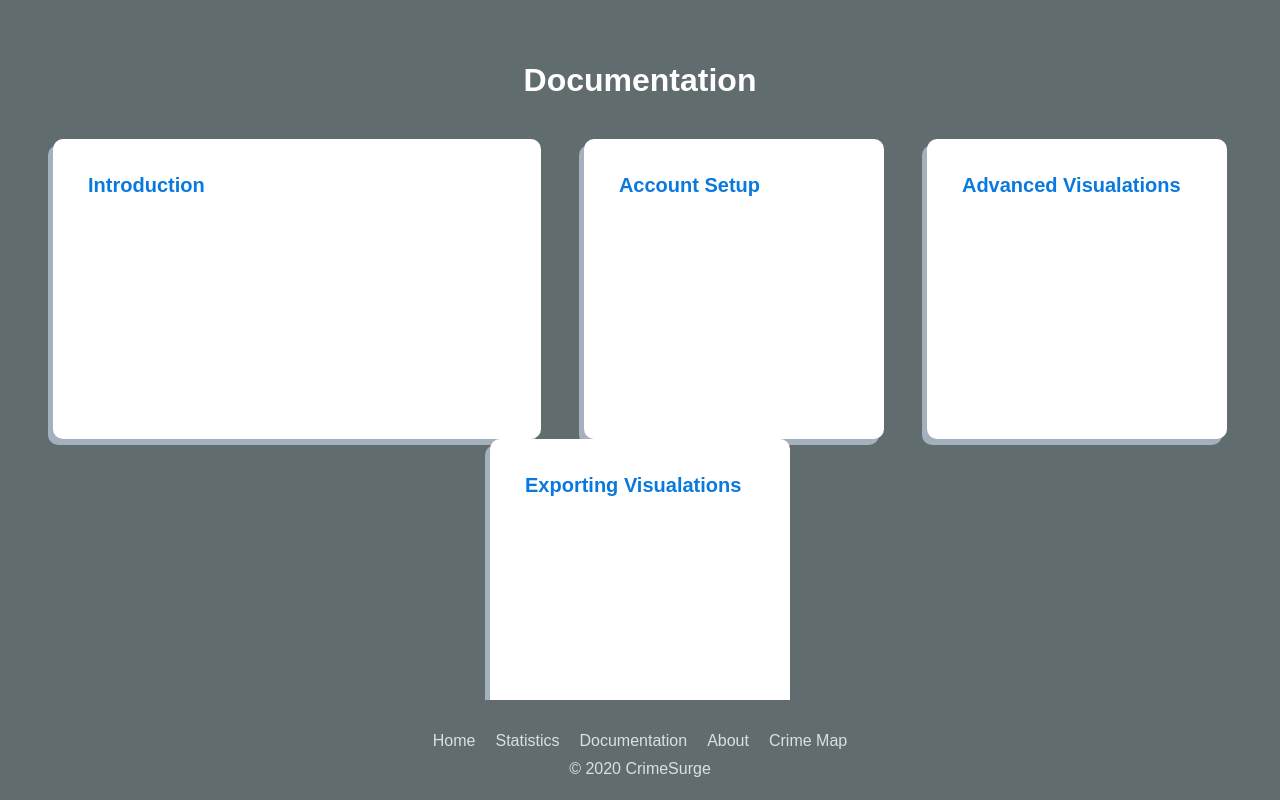
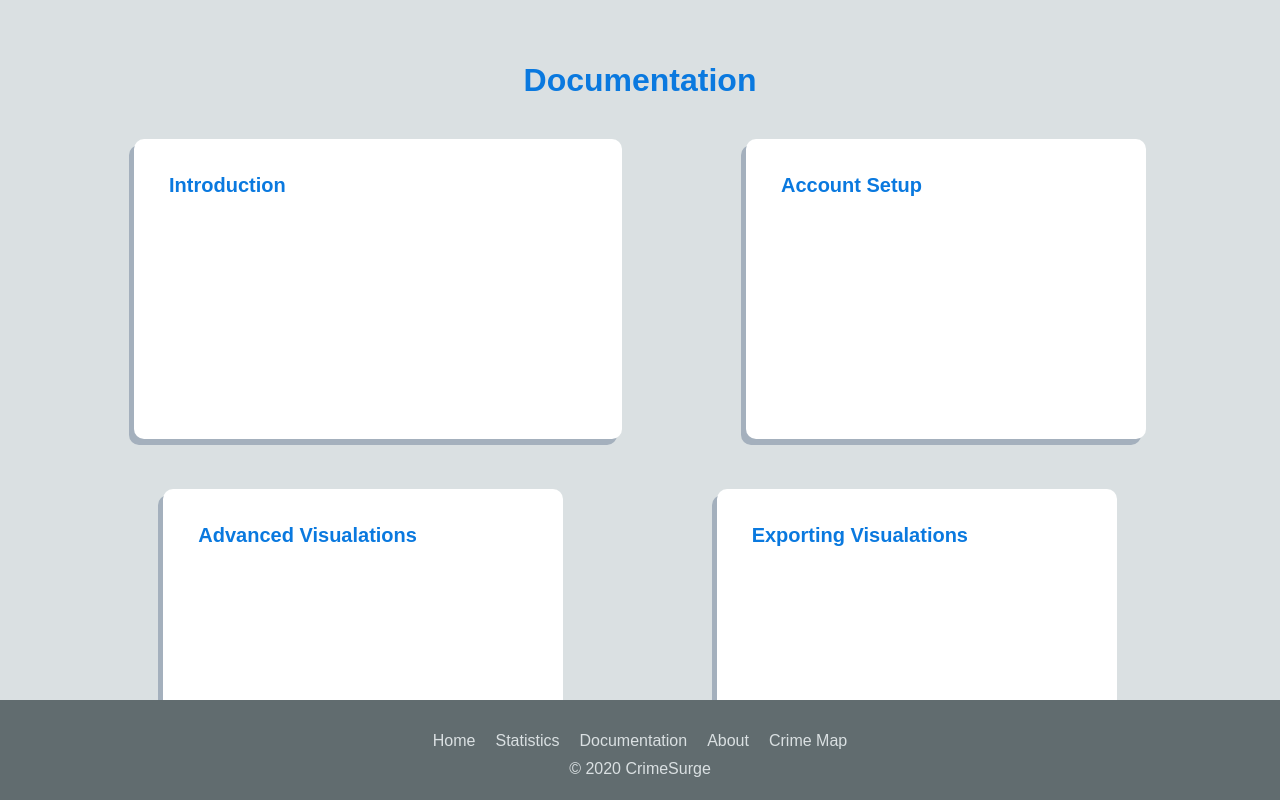
Before and after one commit to Shivppatel/CrimeSurge, a React (Create React App) app: page / in a window 1280 px wide. Shown: the part 3300-4100 px from the top of the page. Built offline with nearby package versions, Linux system fonts and the light colour scheme; no server answers; a web font is replaced by a local one.

Commit message:
Update DocumentationElements.js

```diff
--- a/src/components/DocumentationSection/DocumentationElements.js
+++ b/src/components/DocumentationSection/DocumentationElements.js
@@ -9,7 +9,7 @@ export const DocContainer = styled.div`
   height: 100vh;
   position: relative;
   z-index: 1;
-  background: #616c6f;
+  background: #DAE0E2;
   color: white;
   overflow-y:hidden;
 `;
@@ -27,7 +27,44 @@ export const DocWrapper = styled.div`
 
 export const IntroductionContent = styled.div`
     min-height: 300px;
-    min-width: 300px;
+
+    max-width:100px;
+    margin-right:20px;
+    margin-left: 20px;
+    margin-bottom: 50px;
+    padding:20px;
+    background: white;
+    border-radius: 10px;
+    max-width: 50vw;
+    box-shadow: -5px 6px #A4B0BD;
+`;
+export const AccountContent = styled.div`
+    min-height: 300px;
+    min-width: 400px;
+    margin-right:20px;
+    margin-left: 20px;
+    margin-bottom: 50px;
+    padding:20px;
+    background: white;
+    border-radius: 10px;
+    max-width: 90vw;
+    box-shadow: -5px 6px #A4B0BD;
+`;
+export const VisualContent = styled.div`
+    min-height: 300px;
+    min-width: 400px;
+    margin-right:20px;
+    margin-left: 20px;
+    margin-bottom;
+    padding:20px;
+    background: white;
+    border-radius: 10px;
+    max-width: 90vw;
+    box-shadow: -5px 6px #A4B0BD;
+`;
+export const VisualExportContent = styled.div`
+    min-height: 300px;
+    min-width: 400px;
     margin-right:20px;
     margin-left: 20px;
     padding:20px;
@@ -36,9 +73,9 @@ export const IntroductionContent = styled.div`
     max-width: 90vw;
     box-shadow: -5px 6px #A4B0BD;
 `;
-export const AccountContent = styled.div`
+export const ScopeContent = styled.div`
     min-height: 300px;
-    min-width: 300px;
+    min-width: 400px;
     margin-right:20px;
     margin-left: 20px;
     padding:20px;
@@ -47,9 +84,9 @@ export const AccountContent = styled.div`
     max-width: 90vw;
     box-shadow: -5px 6px #A4B0BD;
 `;
-export const VisualContent = styled.div`
+export const CLContent = styled.div`
     min-height: 300px;
-    min-width: 300px;
+    min-width: 400px;
     margin-right:20px;
     margin-left: 20px;
     padding:20px;
@@ -58,21 +95,9 @@ export const VisualContent = styled.div`
     max-width: 90vw;
     box-shadow: -5px 6px #A4B0BD;
 `;
-export const VisualExportContent = styled.div`
-    min-height: 300px;
-    min-width: 300px;
-    margin-right:20px;
-    margin-left: 20px;
-    padding:20px;
-    background: white;
-    border-radius: 10px;
-    max-width: 90vw;
-    box-shadow: -5px 6px #A4B0BD;
-`;
-
 export const DocTitle = styled.h2`
 margin-bottom: 40px;
-    color: white;
+    color: #0A79DF;
     font-size: 32px;
     max-width: 480px;
     text-align:center;
```
